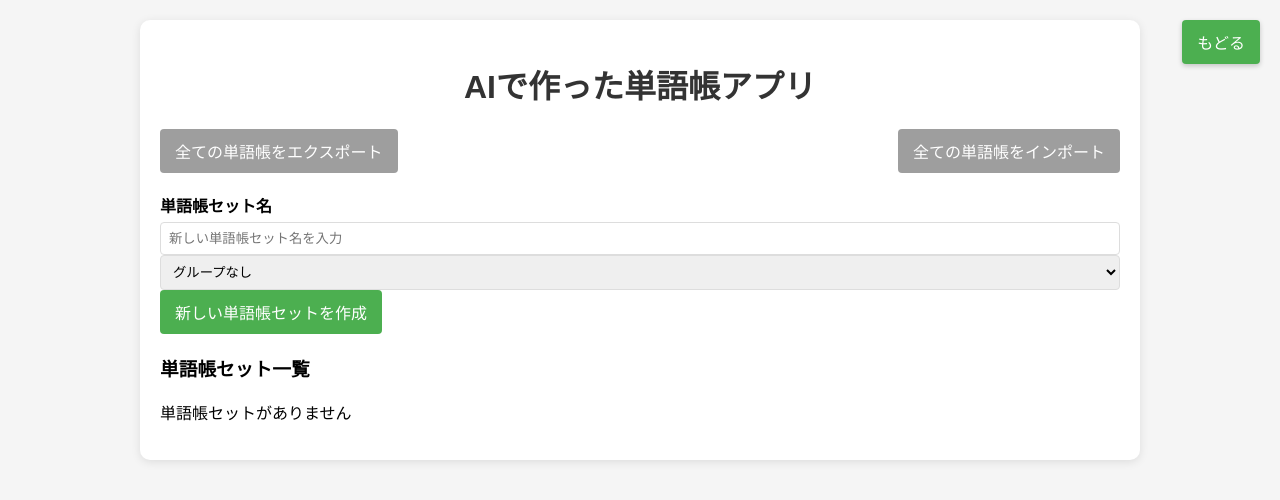
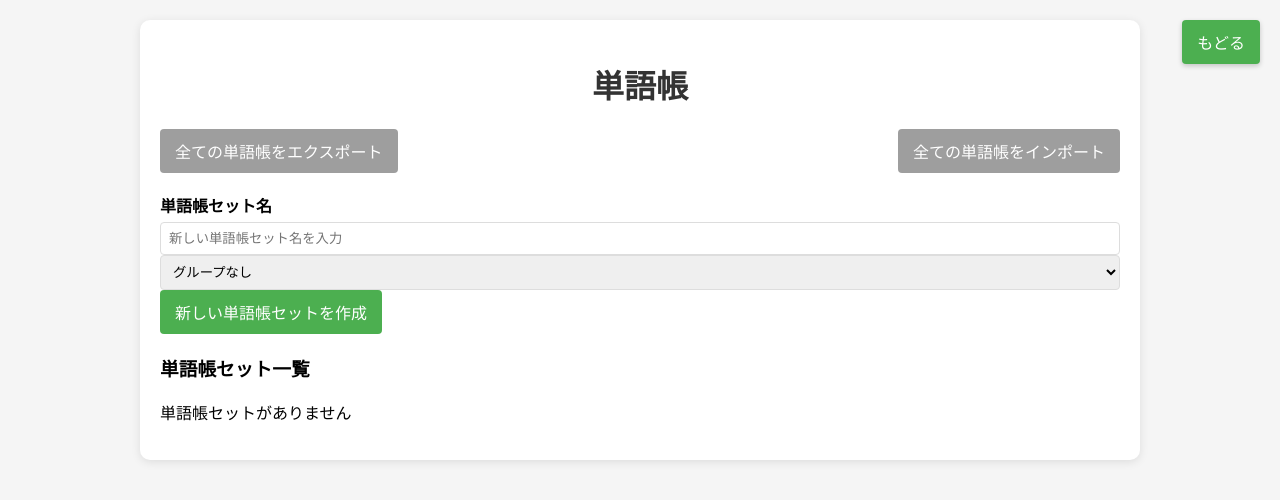
Before and after one commit to vodstarka/-vodstarka-.github.io, a plain HTML site: page tangocho.html in a window 1280 px wide. Drawn offline with Linux system fonts and the light colour scheme.

Commit message:
Update tangocho.html

```diff
--- a/tangocho.html
+++ b/tangocho.html
@@ -3,7 +3,7 @@
 <head>
     <meta charset="UTF-8">
     <meta name="viewport" content="width=device-width, initial-scale=1.0">
-    <title>AIで作った単語帳アプリ</title>
+    <title>単語帳</title>
     <style>
         body {
             font-family: Arial, sans-serif;
@@ -420,7 +420,7 @@
 <body>
     <a href="https://vodstarka.github.io/-vodstarka-.github.io/main.html" class="back-to-top">もどる</a>
     <div class="container">
-        <h1>AIで作った単語帳アプリ</h1>
+        <h1>単語帳</h1>
 
         <div class="controls" style="margin-bottom: 20px;">
             <button id="exportAll" class="secondary">全ての単語帳をエクスポート</button>
```
